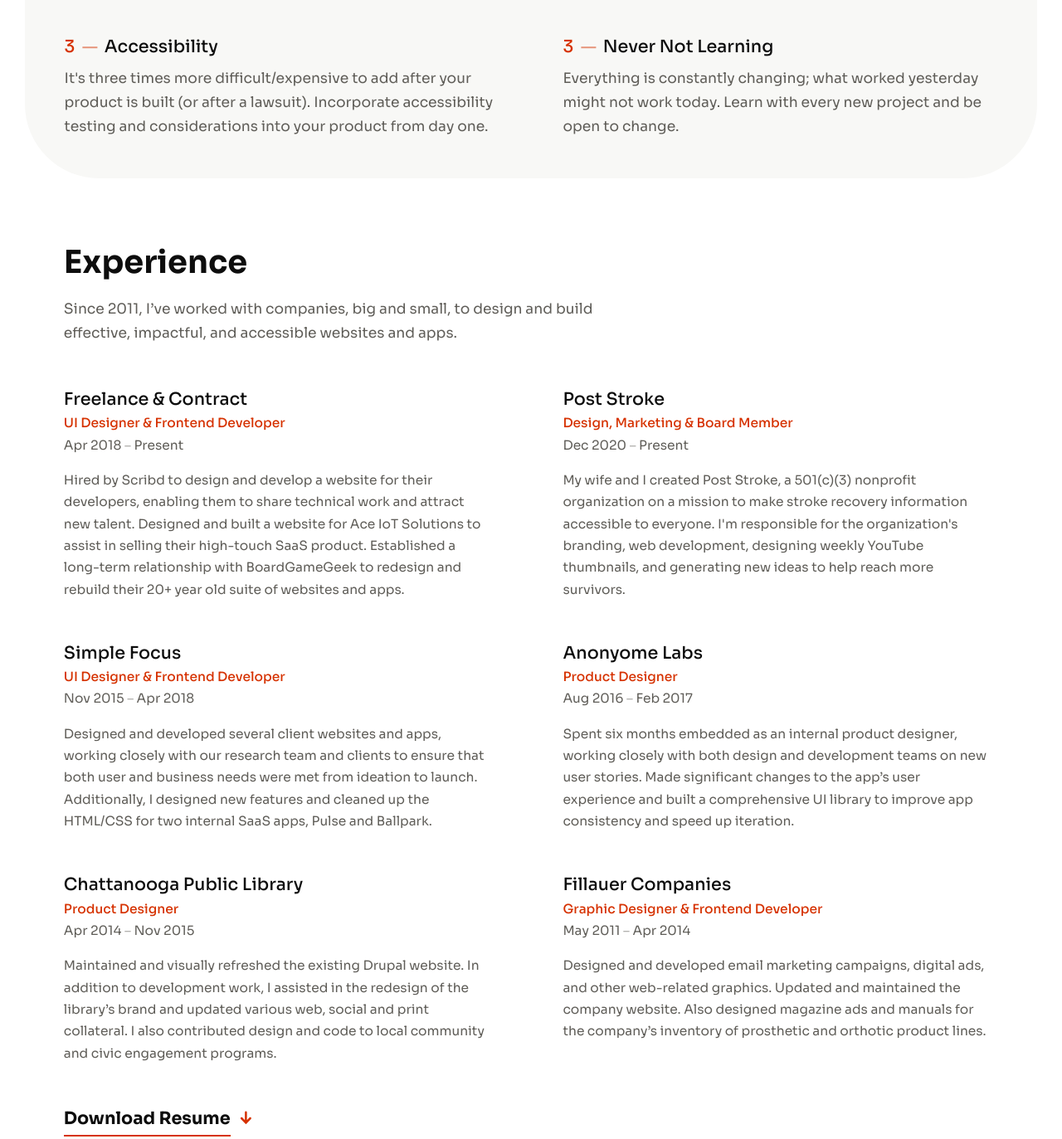
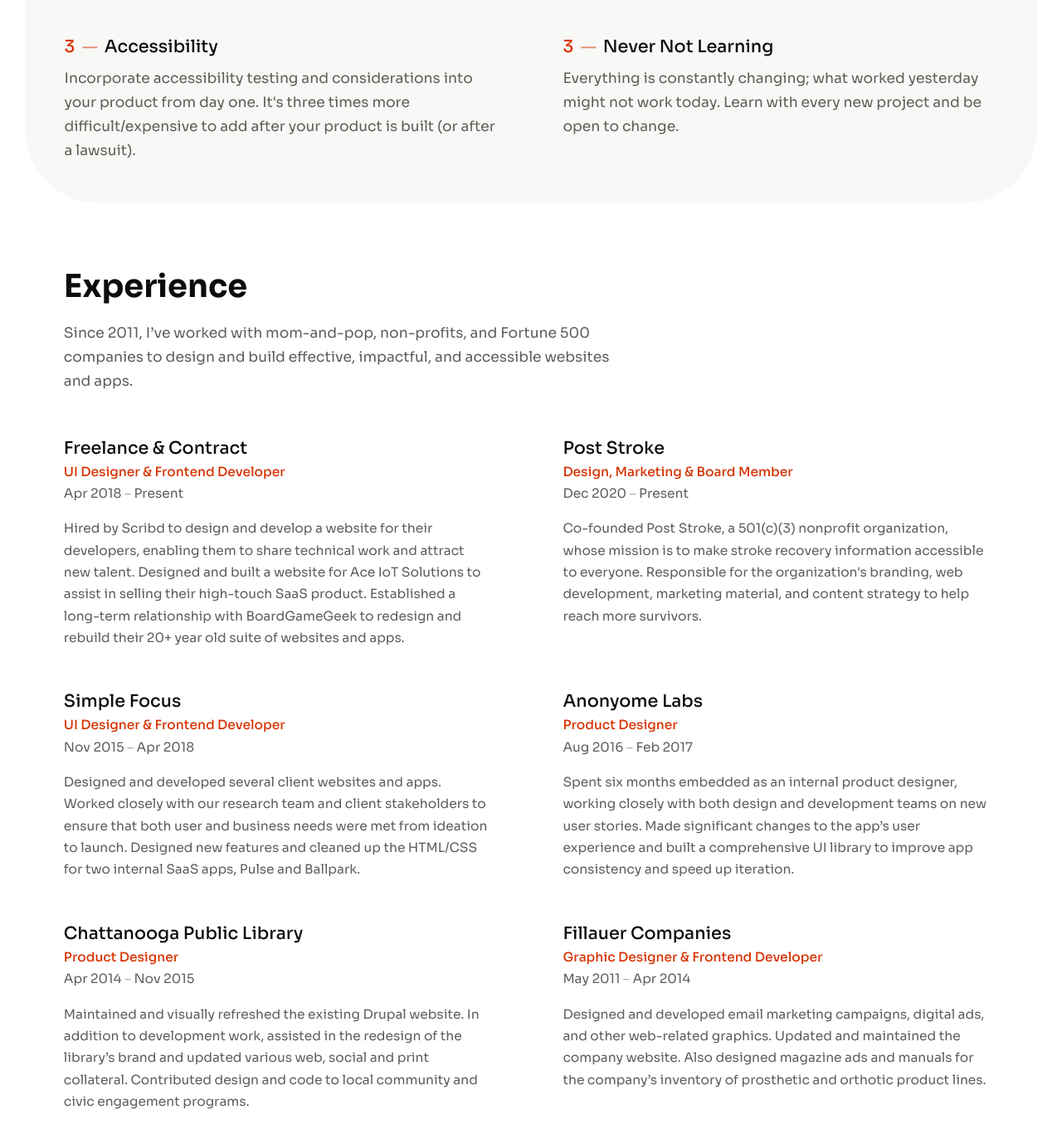
Before and after one commit to kylegordy/Personal-Site, an Astro site: page / in a window 1280 px wide. Shown: the part 1330-2703 px from the top of the page at 83% size. Built offline with nearby package versions, Linux system fonts and the light colour scheme; Astro itself is replaced by a stand-in of ours.

Commit message:
Even more copy tweaks and optimizations 🕊️

```diff
--- a/src/pages/index.astro
+++ b/src/pages/index.astro
@@ -38,7 +38,7 @@ import CTALink from "../components/CTALink.astro";
           UI Designer<br />Who Codes
         </h2>
         <p class="mb-4 text-base text-muted lg:mb-7">
-          I'm a multifaceted UI Designer/Frontend Developer with 10+ years of
+          I'm a multifaceted UI Designer/Frontend Developer with 12 years of
           experience. I currently work remotely in my hometown of Chattanooga,
           TN.
         </p>
@@ -50,13 +50,13 @@ import CTALink from "../components/CTALink.astro";
         <p class="mb-4 text-base text-muted lg:mb-7">
           I originally got my degree in traditional print-based Graphic Design.
           However, after graduation, I transitioned to building digital
-          products. I love the ever-evolving nature of them.
+          products. I love their ever-evolving nature.
         </p>
         <p class="mb-4 text-base text-muted lg:mb-7">
           Over the last decade, I've witnessed how almost every aspect of
           building digital products has changed. We've never had a better
           understanding of how to create effective, impactful, and accessible
-          products then we do right now.
+          products than we do right now.
         </p>
       </div>
     </section>
@@ -93,9 +93,9 @@ import CTALink from "../components/CTALink.astro";
                 <span>Accessibility</span>
               </h3>
               <p class="max-w-2xl text-base text-muted">
-                It's three times more difficult/expensive to add after your
-                product is built (or after a lawsuit). Incorporate accessibility
-                testing and considerations into your product from day one.
+                Incorporate accessibility testing and considerations into your
+                product from day one. It's three times more difficult/expensive
+                to add after your product is built (or after a lawsuit).
               </p>
             </li>
           </ol>
@@ -144,8 +144,9 @@ import CTALink from "../components/CTALink.astro";
       <div>
         <h2 class="mb-3 text-2xl font-bold md:mb-4">Experience</h2>
         <p class="max-w-2xl text-base text-muted">
-          Since 2011, I’ve worked with companies, big and small, to design and
-          build effective, impactful, and accessible websites and apps.
+          Since 2011, I’ve worked with mom-and-pop, non-profits, and Fortune 500
+          companies to design and build effective, impactful, and accessible
+          websites and apps.
         </p>
       </div>
       <ul
@@ -177,11 +178,11 @@ import CTALink from "../components/CTALink.astro";
             Dec 2020 <span class="opacity-50">&ndash;</span> Present
           </p>
           <p class="max-w-lg text-sm text-muted">
-            My wife and I created Post Stroke, a 501(c)(3) nonprofit
-            organization on a mission to make stroke recovery information
-            accessible to everyone. I'm responsible for the organization's
-            branding, web development, designing weekly YouTube thumbnails, and
-            generating new ideas to help reach more survivors.
+            Co-founded Post Stroke, a 501(c)(3) nonprofit organization, whose
+            mission is to make stroke recovery information accessible to
+            everyone. Responsible for the organization's branding, web
+            development, marketing material, and content strategy to help reach
+            more survivors.
           </p>
         </li>
 
@@ -194,10 +195,10 @@ import CTALink from "../components/CTALink.astro";
             Nov 2015 <span class="opacity-50">&ndash;</span> Apr 2018
           </p>
           <p class="max-w-lg text-sm text-muted">
-            Designed and developed several client websites and apps, working
-            closely with our research team and clients to ensure that both user
-            and business needs were met from ideation to launch. Additionally, I
-            designed new features and cleaned up the HTML/CSS for two internal
+            Designed and developed several client websites and apps. Worked
+            closely with our research team and client stakeholders to ensure
+            that both user and business needs were met from ideation to launch.
+            Designed new features and cleaned up the HTML/CSS for two internal
             SaaS apps, Pulse and Ballpark.
           </p>
         </li>
@@ -225,10 +226,10 @@ import CTALink from "../components/CTALink.astro";
           </p>
           <p class="max-w-lg text-sm text-muted">
             Maintained and visually refreshed the existing Drupal website. In
-            addition to development work, I assisted in the redesign of the
+            addition to development work, assisted in the redesign of the
             library’s brand and updated various web, social and print
-            collateral. I also contributed design and code to local community
-            and civic engagement programs.
+            collateral. Contributed design and code to local community and civic
+            engagement programs.
           </p>
         </li>
 
```
